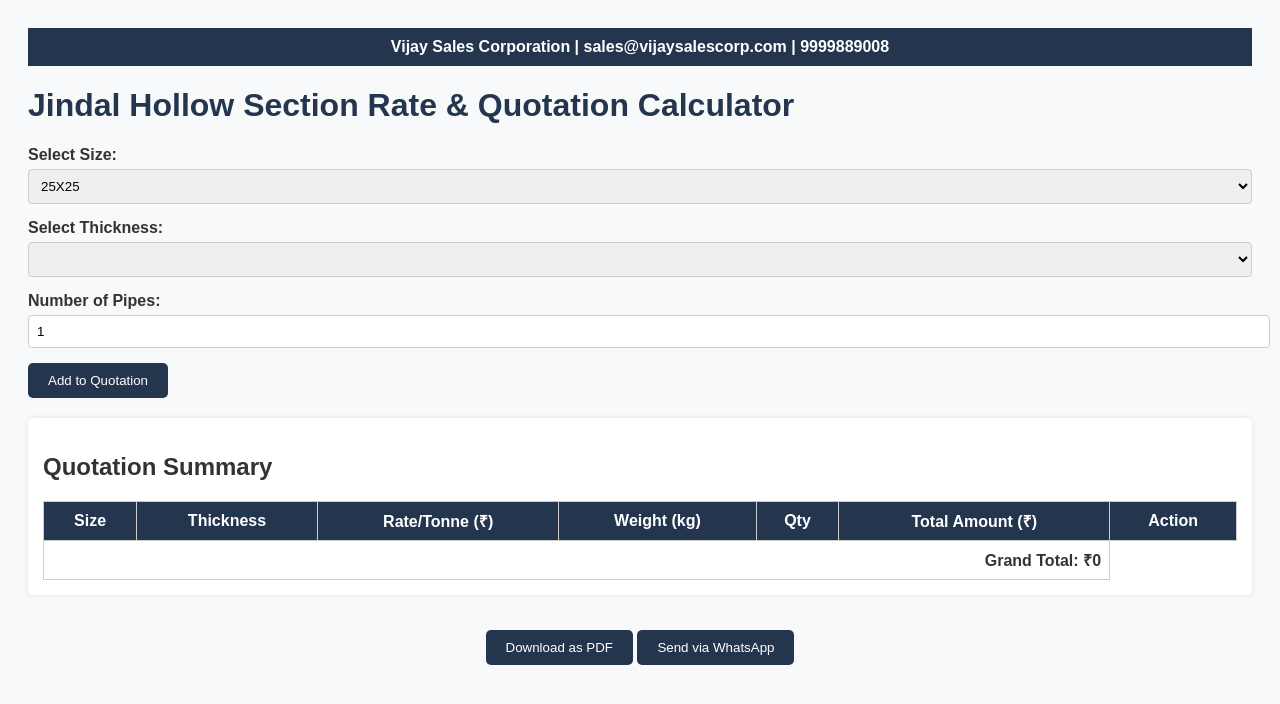
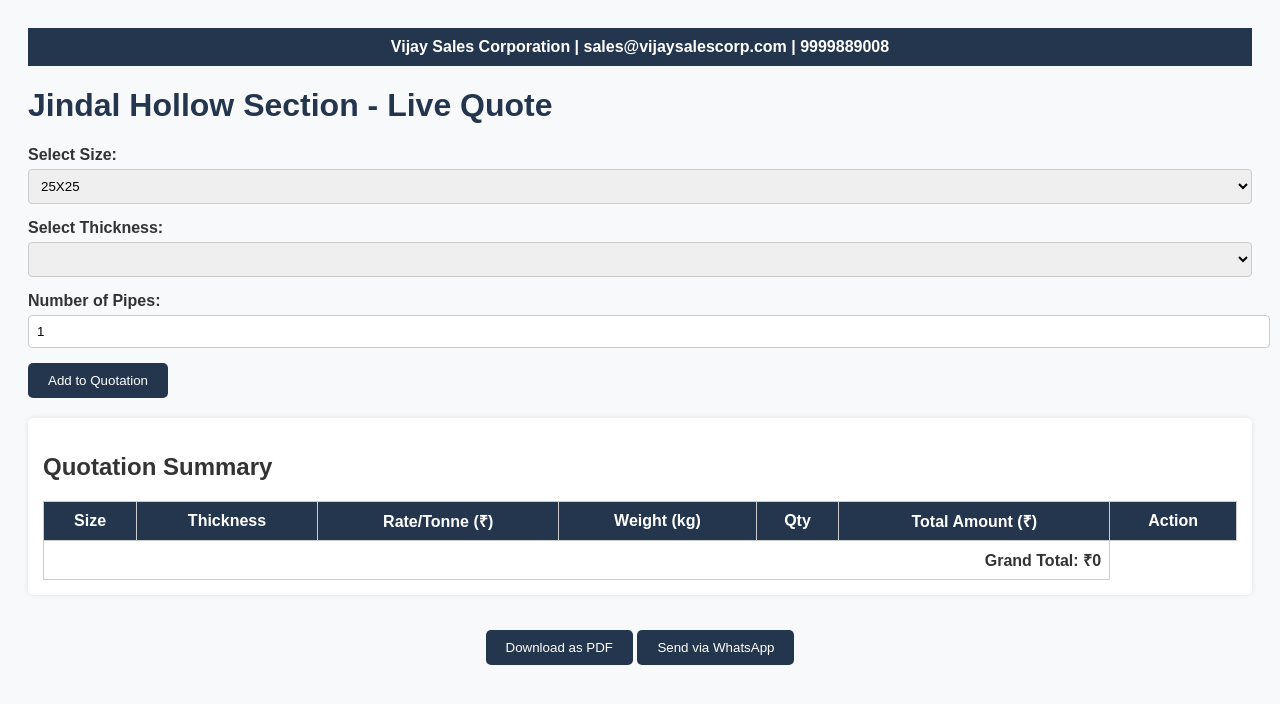
Before and after one commit to punya98/section-rate-bot, a plain HTML site: page index.html in a window 1280 px wide. Drawn offline with nearby package versions, Linux system fonts and the light colour scheme.

Commit message:
Update index.html

```diff
--- a/index.html
+++ b/index.html
@@ -149,7 +149,7 @@
 </header>
 
 
-<h1>Jindal Hollow Section Rate & Quotation Calculator</h1>
+<h1> Jindal Hollow Section - Live Quote </h1>
 
 <label for="size">Select Size:</label>
 <select id="size" onchange="populateThickness()"></select>
```
